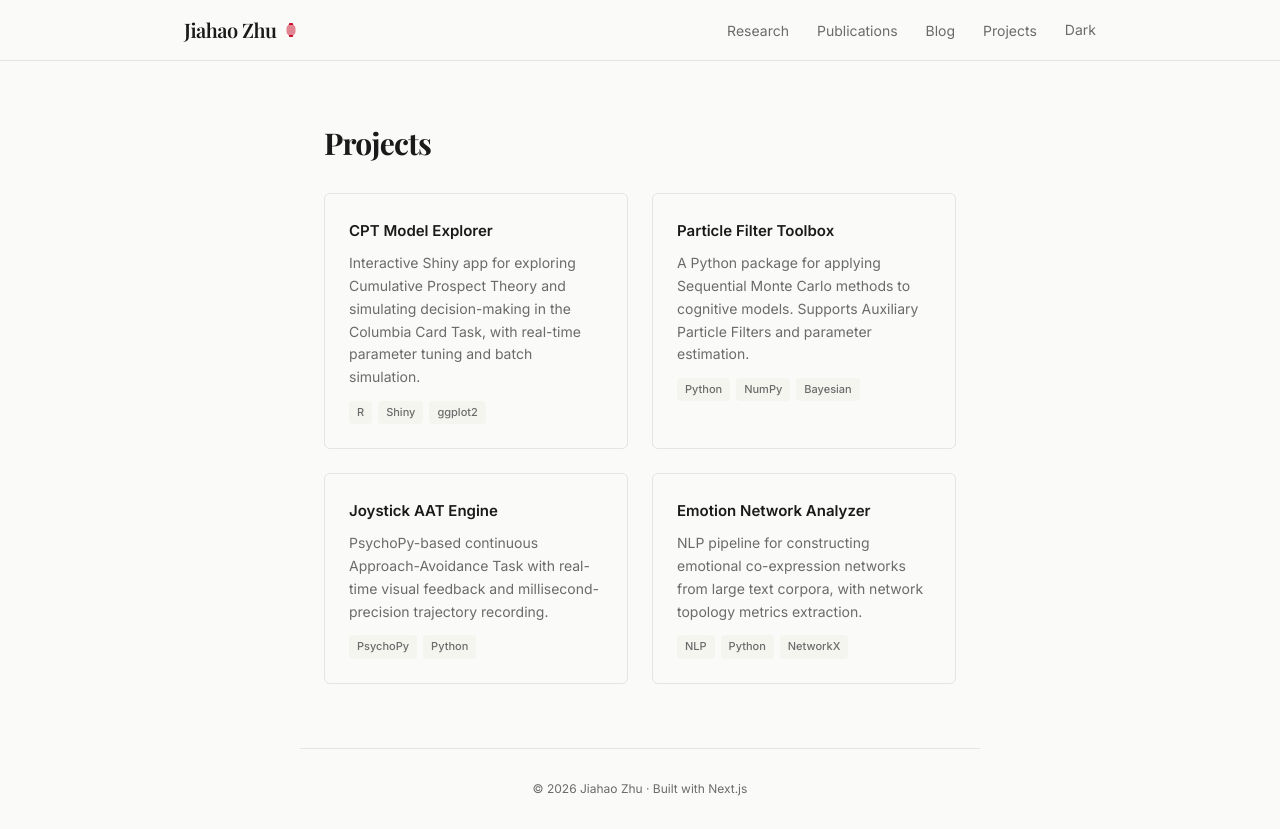
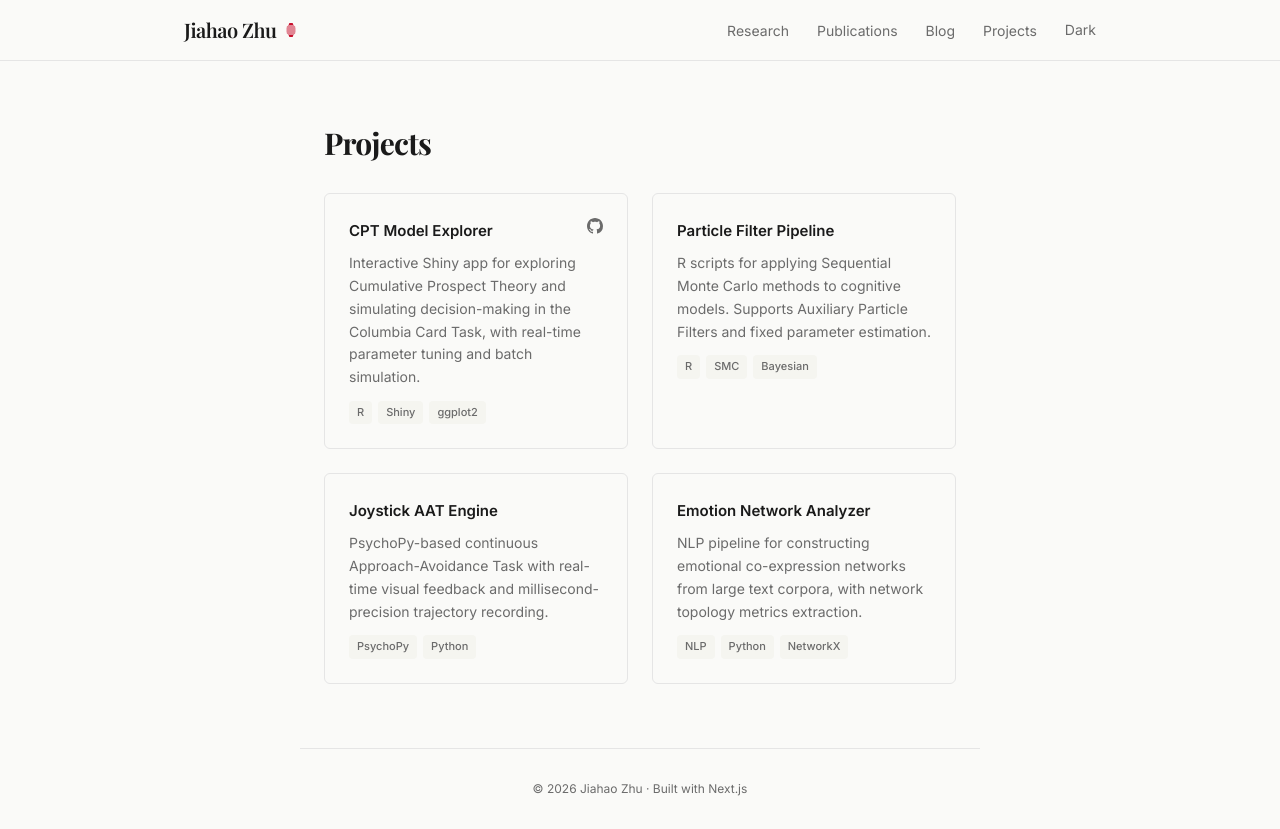
Before and after one commit to Jiahao-ZHU/Jiahao-ZHU.github.io, a Next.js app: page /projects in a window 1280 px wide. Built offline with nearby package versions, Linux system fonts and the light colour scheme; a web font is replaced by a local one.

Commit message:
feat: add repo link icons to project cards and update Particle Filter project
Add GitHub, OSF, and demo link icons to project cards. Update Particle
Filter Toolbox to Particle Filter Pipeline with corrected details.

Co-Authored-By: Claude Opus 4.6 <noreply@anthropic.com>

```diff
--- a/app/projects/page.tsx
+++ b/app/projects/page.tsx
@@ -12,7 +12,70 @@ export default function ProjectsPage() {
             key={project.title}
             className="border border-border rounded-md p-6 hover:border-gray-400 transition-colors"
           >
-            <h3 className="text-[15px] font-semibold mb-2">{project.title}</h3>
+            <div className="flex items-start justify-between gap-3 mb-2">
+              <h3 className="text-[15px] font-semibold">{project.title}</h3>
+              <div className="flex items-center gap-2 shrink-0">
+                {project.github && project.github !== "#" && (
+                  <a
+                    href={project.github}
+                    target="_blank"
+                    rel="noopener noreferrer"
+                    className="text-text-secondary hover:text-text-primary transition-colors"
+                    aria-label={`${project.title} on GitHub`}
+                  >
+                    <svg
+                      viewBox="0 0 16 16"
+                      width="16"
+                      height="16"
+                      fill="currentColor"
+                      aria-hidden="true"
+                    >
+                      <path d="M8 0C3.58 0 0 3.58 0 8c0 3.54 2.29 6.53 5.47 7.59.4.07.55-.17.55-.38 0-.19-.01-.82-.01-1.49-2.01.37-2.53-.49-2.69-.94-.09-.23-.48-.94-.82-1.13-.28-.15-.68-.52-.01-.53.63-.01 1.08.58 1.23.82.72 1.21 1.87.87 2.33.66.07-.52.28-.87.51-1.07-1.78-.2-3.64-.89-3.64-3.95 0-.87.31-1.59.82-2.15-.08-.2-.36-1.02.08-2.12 0 0 .67-.21 2.2.82.64-.18 1.32-.27 2-.27.68 0 1.36.09 2 .27 1.53-1.04 2.2-.82 2.2-.82.44 1.1.16 1.92.08 2.12.51.56.82 1.27.82 2.15 0 3.07-1.87 3.75-3.65 3.95.29.25.54.73.54 1.48 0 1.07-.01 1.93-.01 2.2 0 .21.15.46.55.38A8.013 8.013 0 0016 8c0-4.42-3.58-8-8-8z" />
+                    </svg>
+                  </a>
+                )}
+                {project.osf && (
+                  <a
+                    href={project.osf}
+                    target="_blank"
+                    rel="noopener noreferrer"
+                    className="text-text-secondary hover:text-text-primary transition-colors"
+                    aria-label={`${project.title} on OSF`}
+                  >
+                    <svg
+                      viewBox="0 0 24 24"
+                      width="16"
+                      height="16"
+                      fill="currentColor"
+                      aria-hidden="true"
+                    >
+                      <path d="M12 2C6.486 2 2 6.486 2 12s4.486 10 10 10 10-4.486 10-10S17.514 2 12 2zm0 1.5c4.687 0 8.5 3.813 8.5 8.5s-3.813 8.5-8.5 8.5S3.5 16.687 3.5 12 7.313 3.5 12 3.5zm-1.5 4a3.5 3.5 0 100 7 3.5 3.5 0 000-7zm5 0a1.5 1.5 0 100 3 1.5 1.5 0 000-3z" />
+                    </svg>
+                  </a>
+                )}
+                {project.demo && (
+                  <a
+                    href={project.demo}
+                    target="_blank"
+                    rel="noopener noreferrer"
+                    className="text-text-secondary hover:text-text-primary transition-colors"
+                    aria-label={`${project.title} demo`}
+                  >
+                    <svg
+                      viewBox="0 0 16 16"
+                      width="16"
+                      height="16"
+                      fill="none"
+                      stroke="currentColor"
+                      strokeWidth="1.5"
+                      aria-hidden="true"
+                    >
+                      <path d="M6.5 3.5h-3a1 1 0 00-1 1v8a1 1 0 001 1h8a1 1 0 001-1v-3M9.5 2.5h4v4M13.5 2.5l-7 7" />
+                    </svg>
+                  </a>
+                )}
+              </div>
+            </div>
             <p className="text-sm text-text-secondary leading-relaxed mb-3">
               {project.description}
             </p>
--- a/content/projects.ts
+++ b/content/projects.ts
@@ -3,6 +3,7 @@ export interface Project {
   description: string;
   tags: string[];
   github?: string;
+  osf?: string;
   demo?: string;
 }
 
@@ -15,10 +16,10 @@ export const projects: Project[] = [
     github: "https://github.com/Jiahao-ZHU/cpt-cct-explorer-shiny",
   },
   {
-    title: "Particle Filter Toolbox",
+    title: "Particle Filter Pipeline",
     description:
-      "A Python package for applying Sequential Monte Carlo methods to cognitive models. Supports Auxiliary Particle Filters and parameter estimation.",
-    tags: ["Python", "NumPy", "Bayesian"],
+      "R scripts for applying Sequential Monte Carlo methods to cognitive models. Supports Auxiliary Particle Filters and fixed parameter estimation.",
+    tags: ["R", "SMC", "Bayesian"],
     github: "#",
   },
   {
```
